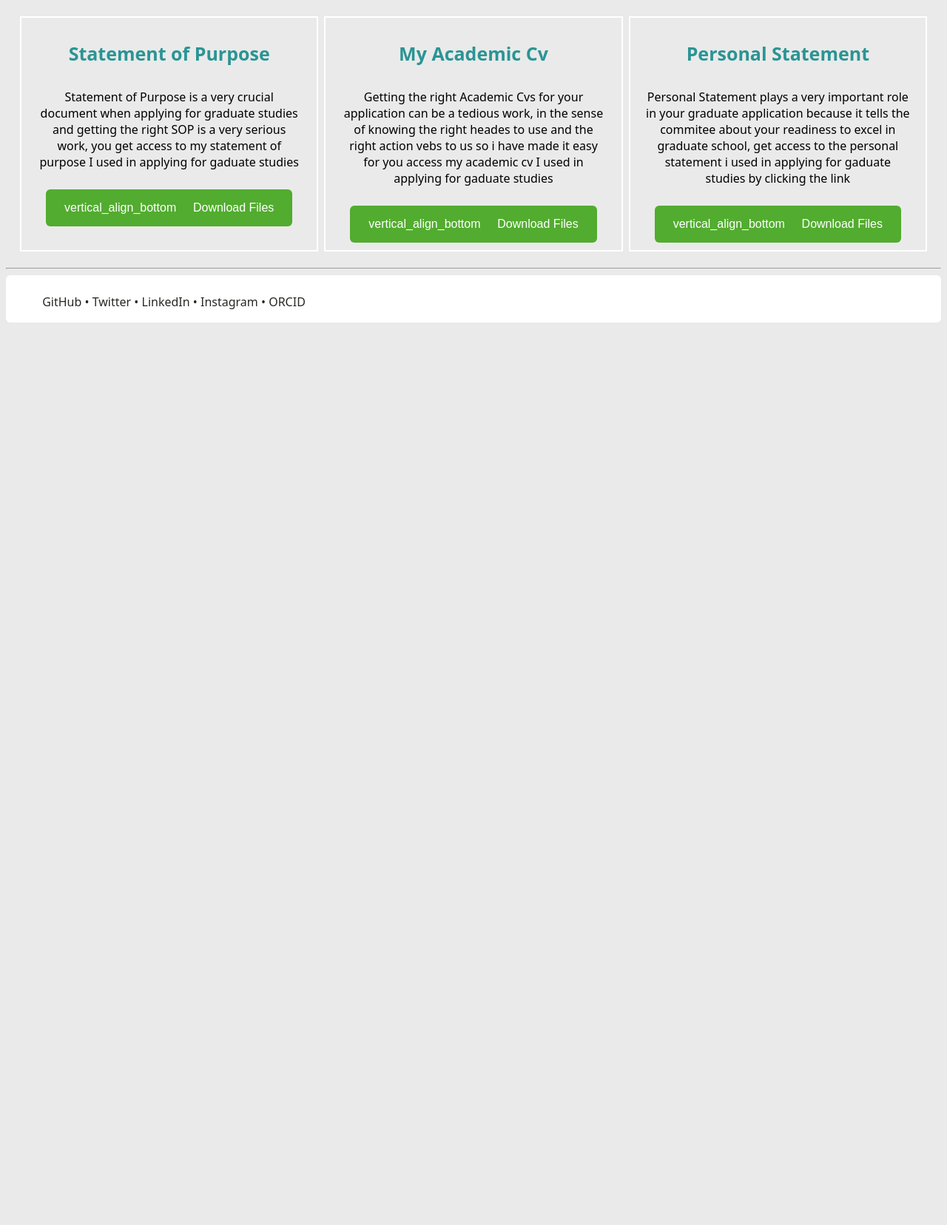
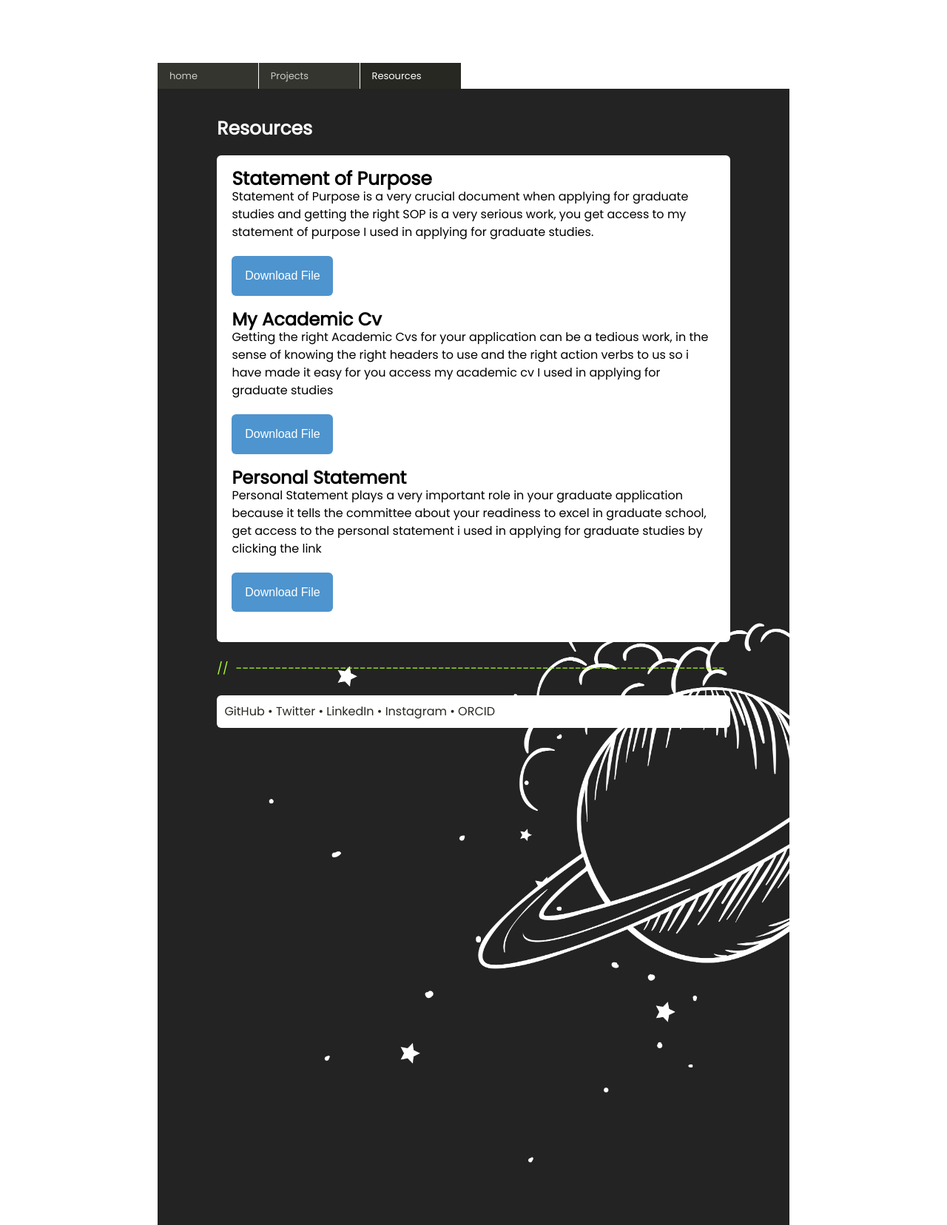
Before and after one commit to AstroWorld-Into-Space/Astro-World, a PHP site: page /resources.html in a window 1280 px wide. Shown: the whole page at 74% size. Before the commit the page ends 436 px from the top, so only its background shows below. Run offline with PHP 8.4, Linux system fonts and the light colour scheme.

Commit message:
mobile view

```diff
--- a/css/resources.css
+++ b/css/resources.css
@@ -1,133 +1,70 @@
-body{
-    background-color: #eaeaea;
-    font-family: system-ui;
+/* ----------- Section One -------------- */
+
+.rSectionOne {
+  position: relative;
+  margin-bottom: 1.5rem;
 }
-   p{
-    text-align: center;
-    padding: 10px;
+
+.rHead h1 {
+  font-size: 25px;
+  font-weight: 700;
+  margin-bottom: 1.5rem;
 }
-   #downloadables, #SecondRow{
+
+#downloadables {
   display: flex;
-    justify-content: space-around;
-    padding: 10px;
-    margin: 5px;
-    flex-direction: row;
-    justify-content: center;
+  flex-direction: column;
+  background-color: #fff;
+  color: #000;
+  border: none;
+  border-radius: 6px;
+  padding: 2ch;
 }
-   .dwnbtn{
-    text-align: center;
+
+#Firstbox, #Secondbox, #Thirdbox {
+  margin-bottom: 2ch;
 }
-   #Firstbox, #Secondbox, #Thirdbox, #Fourthbox, #Fifthbox {
-    padding: 10px;
-    color: black;
-    margin: 4px;
-    flex: 1;
-    border: 2px solid white;
 
+#Firstbox h2 {
+  font-size: 25px;
+  font-weight: 700;
 }
-   section h1{
-    text-align: center;
-    font-size: 25px;
-    font-weight: bold;
-    color: rgb(43, 148, 148);
+
+#Firstbox > p, #Secondbox > p, #Thirdbox > p  {
+  font-size: 16px;
+  margin-bottom: 2ch;
 }
-   .download-btn, .download-btnn, .download-btnnn{
+
+.download-btn, .download-btnn, .download-btnnn {
+  min-width: 8rem;
+  display: flex;
+  align-items: center;
+  padding: 2ch;
+  border: none;
+  border-radius: 6px;
+  background: #4e94ce;
+  color: #fff;
+  font-size: 16px;
+  font-weight: 500;
+  white-space: nowrap;
   outline: none;
-    border: none;
-    color: #fff;
-    display: flex;
   cursor: pointer;
-    padding: 16px 25px;
-    border-radius: 6px;
-    align-items: center;
-    white-space: nowrap;
-    background: #52ac2f;
   transition: all 0.2s ease;
-    display: inline;
-    align-self: center;
 }
-   .download-btn:hover, .download-btnn:hover, .download-btnnn:hover{
-    background: #52b971;
+
+.download-btn:hover, .download-btnn:hover, .download-btnnn:hover {
+  background: #272822;
 }
+
 .download-btn.timer, .download-btnn.timer, .download-btnnn.timer{
   color: #000;
   background: none;
   transition: none;
-    font-size: 1rem;
+  font-size: 16px;
   pointer-events: none;
  }
+
  .download-btn.timer b, .download-btnn.timer b, .download-btnnn.timer b{
   color: #55af61;
   padding: 0 8px;
  }
-   .download-btn .icon, .download-btnn .icon, .download-btnnn .icon{
-    font-size: 1rem;
-   }
-   .download-btn .text, .download-btnn .text, .download-btnnn .text{
-    font-size: 1rem;
-    padding-left: 19px;
-   }
-   footer {
-    background-color: #fff;
-    padding: 1ch;
-    max-width: 160ch;
-    height: 5ch;
-    display: flex;
-    justify-content: space-between;
-    border-radius: 6px;
-  }
-  li {
-    display: inline-block;
-  }
-
-ul {
-  list-style: none;
-}
-
-.footerLink {
-  font-size: 16px;
-  color: #272822;
-  text-decoration: none;
-}
-
-.footerLink:hover {
-  color: greenyellow;
-  text-decoration: underline;
-}
-
-.dot {
-  color: #272822;
-}
-
-
-
-  @media screen and (max-width: 600px) {
-    #downloadables{
-        display: flex;
-        justify-content: space-around;
-        padding: 10px;
-        margin: 5px;
-        flex-direction: row;
-        justify-content: center;
-    }
-  }
-   @media screen and (min-width: 600px) {
-    #downloadables{
-        display: flex;
-        justify-content: space-around;
-        padding: 10px;
-        margin: 5px;
-        flex-direction: column;
-        justify-content: center;
-    }
-  }
-  @media screen and (min-width: 980px) {
-    #downloadables{
-        display: flex;
-        justify-content: space-around;
-        padding: 10px;
-        margin: 5px;
-        flex-direction: row;
-        justify-content: center;
-    }
-  }
--- a/resources.html
+++ b/resources.html
@@ -1,48 +1,96 @@
 <!DOCTYPE html>
 <html lang="en">
   <head>
- <meta charset="UTF-8">
- <meta http-equiv="X-UA-Compatible" content="IE=edge">
- <meta name="viewport" content="width=device-width, initial-scale=1.0">
+    <meta charset="UTF-8" />
+    <meta http-equiv="X-UA-Compatible" content="IE=edge" />
+    <meta name="viewport" content="width=device-width, initial-scale=1.0" />
     <title>Astro World</title>
-
- <link rel="stylesheet" href="css/resources.css">
- <link rel="stylesheet" href="https://cdnjs.cloudflare.com/ajax/libs/font-awesome/6.2.0/css/all.min.css">
+    <link rel="stylesheet" href="css/style.css" />
+    <link rel="stylesheet" href="css/resources.css" />
+    <link
+      rel="stylesheet"
+      href="https://cdnjs.cloudflare.com/ajax/libs/font-awesome/6.2.0/css/all.min.css"
+    />
   </head>
   <body>
+    <div id="mainWrapper">
+      <header>
+        <nav class="navBar">
+          <a href="index.html" class="navLink"
+            ><div class="navLinks">home</div></a
+          >
+          <a href="projects.html" class="navLink" |
+            ><div class="navLinks">Projects</div></a
+          >
+          <a href="resources.html" class="navLink"
+            ><div class="navLinks navLinksHome">Resources</div></a
+          >
+        </nav>
+      </header>
+      <div class="containerWrapper">
+        <div class="container">
+          <main>
+            <div class="rSectionOne">
+              <div class="rHead">
+                <h1>Resources</h1>
+              </div>
               <div id="downloadables">
                 <section id="Firstbox">
-            <h1>Statement of Purpose</h1>
-            <p>Statement of Purpose is a very crucial document when applying for graduate studies and getting the right SOP is a very serious work, you get access to my statement of purpose I used in applying for gaduate studies </p>
+                  <h2>Statement of Purpose</h2>
+                  <p>
+                    Statement of Purpose is a very crucial document when
+                    applying for graduate studies and getting the right SOP is a
+                    very serious work, you get access to my statement of purpose
+                    I used in applying for graduate studies.
+                  </p>
                   <div class="dwnbtn">
                     <button class="download-btn" data-timer="10">
-                    <span class="icon material-symbols-rounded">vertical_align_bottom</span>
-                    <span class="text">Download Files</span>
+                      <!-- <span class="icon material-symbols-rounded"
+                        >vertical_align_bottom</span
+                      > -->
+                      <span class="text">Download File</span>
                     </button>
                   </div>
                 </section>
 
                 <section id="Secondbox">
-            <h1>My Academic Cv</h1>
-            <p>Getting the right Academic Cvs for your application can be a tedious work, in the sense of knowing the right heades to use and the right action vebs to us so i have made it easy for you access my academic cv I used in applying for gaduate studies </p>
+                  <h2>My Academic Cv</h2>
+                  <p>
+                    Getting the right Academic Cvs for your application can be a
+                    tedious work, in the sense of knowing the right headers to
+                    use and the right action verbs to us so i have made it easy
+                    for you access my academic cv I used in applying for graduate
+                    studies
+                  </p>
                   <div class="dwnbtn">
                     <button class="download-btnn" data-timer="10">
-                    <span class="icon material-symbols-rounded">vertical_align_bottom</span>
-                    <span class="text">Download Files</span>
+                      <!-- <span class="icon material-symbols-rounded"
+                        >vertical_align_bottom</span
+                      > -->
+                      <span class="text">Download File</span>
                     </button>
                   </div>
                 </section>
 
                 <section id="Thirdbox">
-            <h1>Personal Statement</h1>
-            <p>Personal Statement plays a very important role in your graduate application because it tells the commitee about your readiness to excel in graduate school,  get access to the personal statement i used in applying for gaduate studies by clicking the link</p>
+                  <h2>Personal Statement</h2>
+                  <p>
+                    Personal Statement plays a very important role in your
+                    graduate application because it tells the committee about
+                    your readiness to excel in graduate school, get access to
+                    the personal statement i used in applying for graduate
+                    studies by clicking the link
+                  </p>
                   <div class="dwnbtn">
                     <button class="download-btnnn" data-timer="10">
-                    <span class="icon material-symbols-rounded">vertical_align_bottom</span>
-                    <span class="text">Download Files</span>
+                      <!-- <span class="icon material-symbols-rounded"
+                        >vertical_align_bottom</span
+                      > -->
+                      <span class="text">Download File</span>
                     </button>
                   </div>
                 </section>
+              </div>
             </div>
 
             <hr class="seperator" />
@@ -57,7 +105,10 @@
             </ul>
             </footer>
 
-
-    <script src="script.js" ></script>
+          </main>
+        </div>
+      </div>
+    </div>
+    <script src="script.js"></script>
   </body>
 </html>
```
Lines whose indentation alone changed are shown as unchanged.
